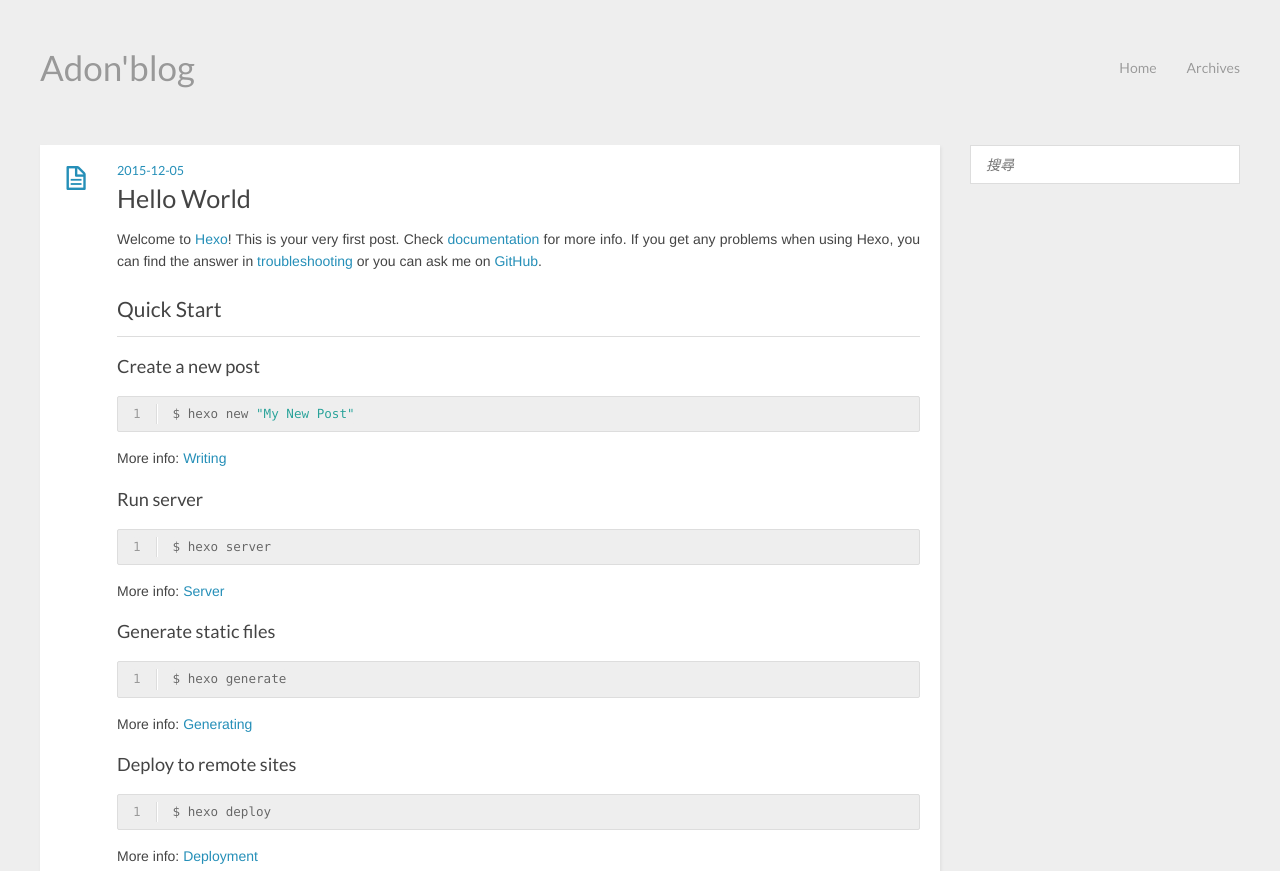
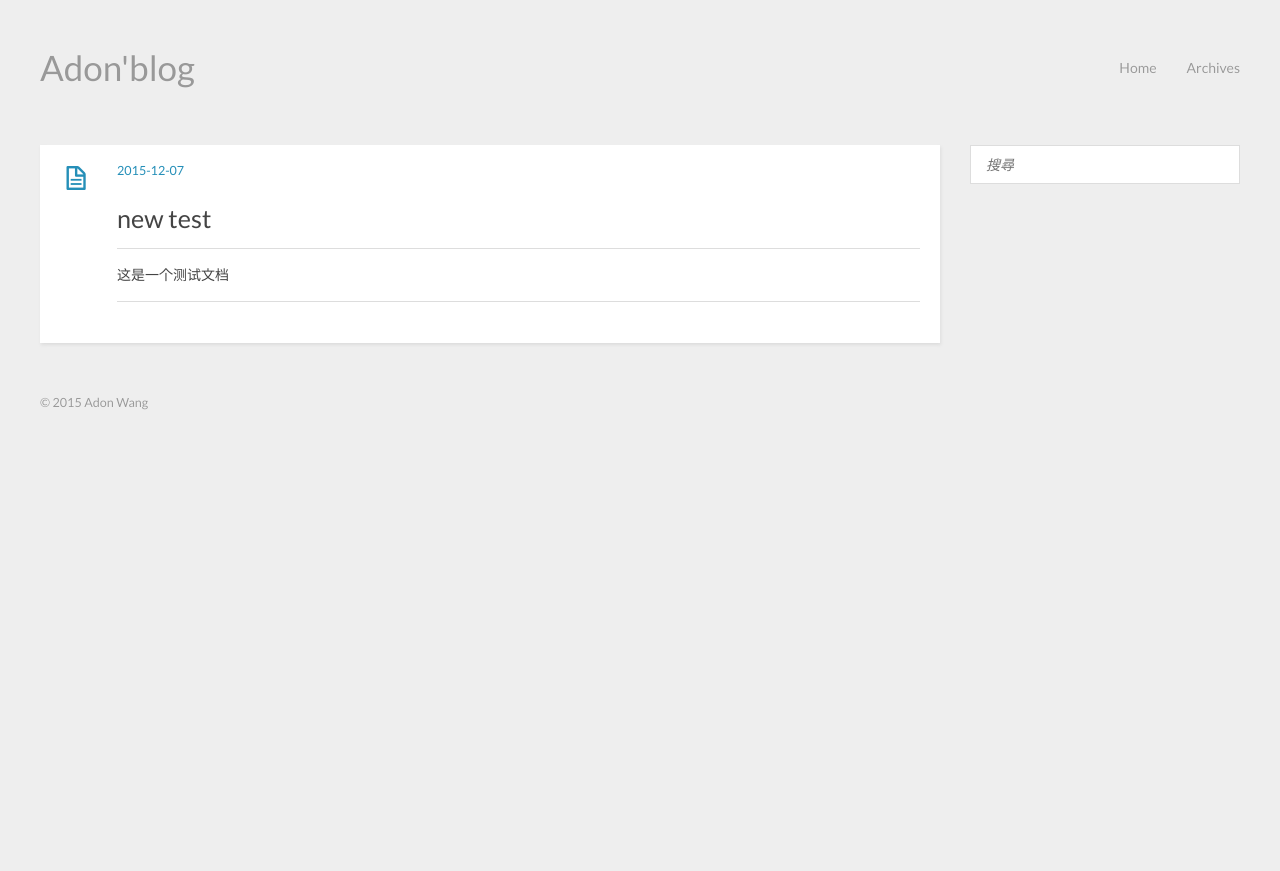
Before and after one commit to adonwang/adonwang.github.io, a plain HTML site: page index.html in a window 1280 px wide. Shown: the top 871 px of the page. After the commit the page ends 800 px from the top, so only its background shows below. Drawn offline with nearby package versions, Linux system fonts and the light colour scheme.

Commit message:
Site updated: 2015-12-07 10:49:07

```diff
--- a/index.html
+++ b/index.html
@@ -49,25 +49,17 @@
     <header>
 
         <div class="icon"></div>
-        <time datetime="2015-12-05T01:57:42.000Z"><a href="/2015/12/05/hello-world/">2015-12-05</a></time>
+        <time datetime="2015-12-07T02:48:35.000Z"><a href="/2015/12/07/test/">2015-12-07</a></time>
 
 
 
-    <h1 class="title"><a href="/2015/12/05/hello-world/">Hello World</a></h1>
+    <h1 class="title"><a href="/2015/12/07/test/"></a></h1>
 
 
     </header>
     <div class="entry">
 
-        <p>Welcome to <a href="http://hexo.io/" target="_blank" rel="external">Hexo</a>! This is your very first post. Check <a href="http://hexo.io/docs/" target="_blank" rel="external">documentation</a> for more info. If you get any problems when using Hexo, you can find the answer in <a href="http://hexo.io/docs/troubleshooting.html" target="_blank" rel="external">troubleshooting</a> or you can ask me on <a href="https://github.com/hexojs/hexo/issues" target="_blank" rel="external">GitHub</a>.</p>
-<h2 id="Quick_Start">Quick Start</h2><h3 id="Create_a_new_post">Create a new post</h3><figure class="highlight bash"><table><tr><td class="gutter"><pre><span class="line">1</span><br></pre></td><td class="code"><pre><span class="line">$ hexo new <span class="string">"My New Post"</span></span><br></pre></td></tr></table></figure>
-<p>More info: <a href="http://hexo.io/docs/writing.html" target="_blank" rel="external">Writing</a></p>
-<h3 id="Run_server">Run server</h3><figure class="highlight bash"><table><tr><td class="gutter"><pre><span class="line">1</span><br></pre></td><td class="code"><pre><span class="line">$ hexo server</span><br></pre></td></tr></table></figure>
-<p>More info: <a href="http://hexo.io/docs/server.html" target="_blank" rel="external">Server</a></p>
-<h3 id="Generate_static_files">Generate static files</h3><figure class="highlight bash"><table><tr><td class="gutter"><pre><span class="line">1</span><br></pre></td><td class="code"><pre><span class="line">$ hexo generate</span><br></pre></td></tr></table></figure>
-<p>More info: <a href="http://hexo.io/docs/generating.html" target="_blank" rel="external">Generating</a></p>
-<h3 id="Deploy_to_remote_sites">Deploy to remote sites</h3><figure class="highlight bash"><table><tr><td class="gutter"><pre><span class="line">1</span><br></pre></td><td class="code"><pre><span class="line">$ hexo deploy</span><br></pre></td></tr></table></figure>
-<p>More info: <a href="http://hexo.io/docs/deployment.html" target="_blank" rel="external">Deployment</a></p>
+        <h1 id="new_test">new test</h1><p>这是一个测试文档</p>
 
 
     </div>
```
Also changed, not shown: 2015/12/07/test/index.html (renamed from 2015/12/05/hello-world/index.html, +7 -15 lines), archives/2015/12/index.html (+2 -2 lines), archives/2015/index.html (+2 -2 lines), archives/index.html (+2 -2 lines).
